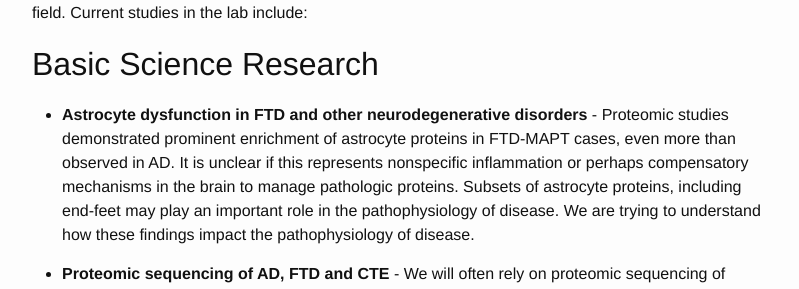
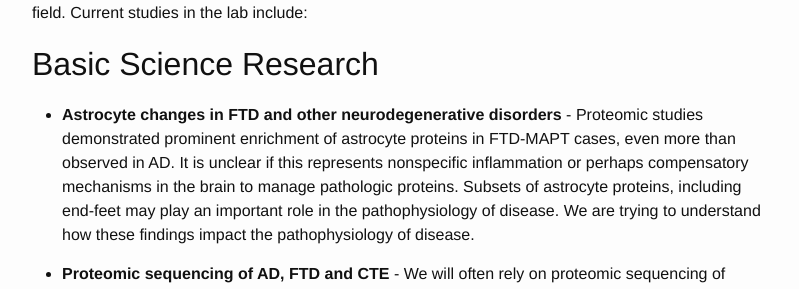
Before and after one commit to haleslab/haleslab.github.io, a Jekyll site: the page built from about.md, in a window 1280 px wide and 900 px high, scrolled down 424 px. Shown: the part 154-443 px from the top of the window, without its empty margins (238-1037 px from the left). Built offline with Jekyll 4.4.1, drawn with Linux system fonts in a browser that asks for light colours.

Commit message:
Update about.md

```diff
--- a/about.md
+++ b/about.md
@@ -12,7 +12,7 @@ We are interested in understanding the basic cellular mechanisms of neurodegener
 
 ## Basic Science Research
 
-* **Astrocyte dysfunction in FTD and other neurodegenerative disorders** - Proteomic studies demonstrated prominent enrichment of astrocyte proteins in FTD-MAPT cases, even more than observed in AD. It is unclear if this represents nonspecific inflammation or perhaps compensatory mechanisms in the brain to manage pathologic proteins. Subsets of astrocyte proteins, including end-feet may play an important role in the pathophysiology of disease. We are trying to understand how these findings impact the pathophysiology of disease.
+* **Astrocyte changes in FTD and other neurodegenerative disorders** - Proteomic studies demonstrated prominent enrichment of astrocyte proteins in FTD-MAPT cases, even more than observed in AD. It is unclear if this represents nonspecific inflammation or perhaps compensatory mechanisms in the brain to manage pathologic proteins. Subsets of astrocyte proteins, including end-feet may play an important role in the pathophysiology of disease. We are trying to understand how these findings impact the pathophysiology of disease.
 
 * **Proteomic sequencing of AD, FTD and CTE** - We will often rely on proteomic sequencing of postmortem human brain to identify proteins that may be involved the process of neurodegeneration. Thanks to previous funding from the Department of Defense, we sequenced increasing stages of CTE for comparison with other tauopathies so as to understand the molecular overlaps and to identify potential modifiers of tau. We are also working on a dataset comparing specific change in grey and white matter across tauopathies. Further validation of significant targets continues to be a goal as we move into the future.
 
```
